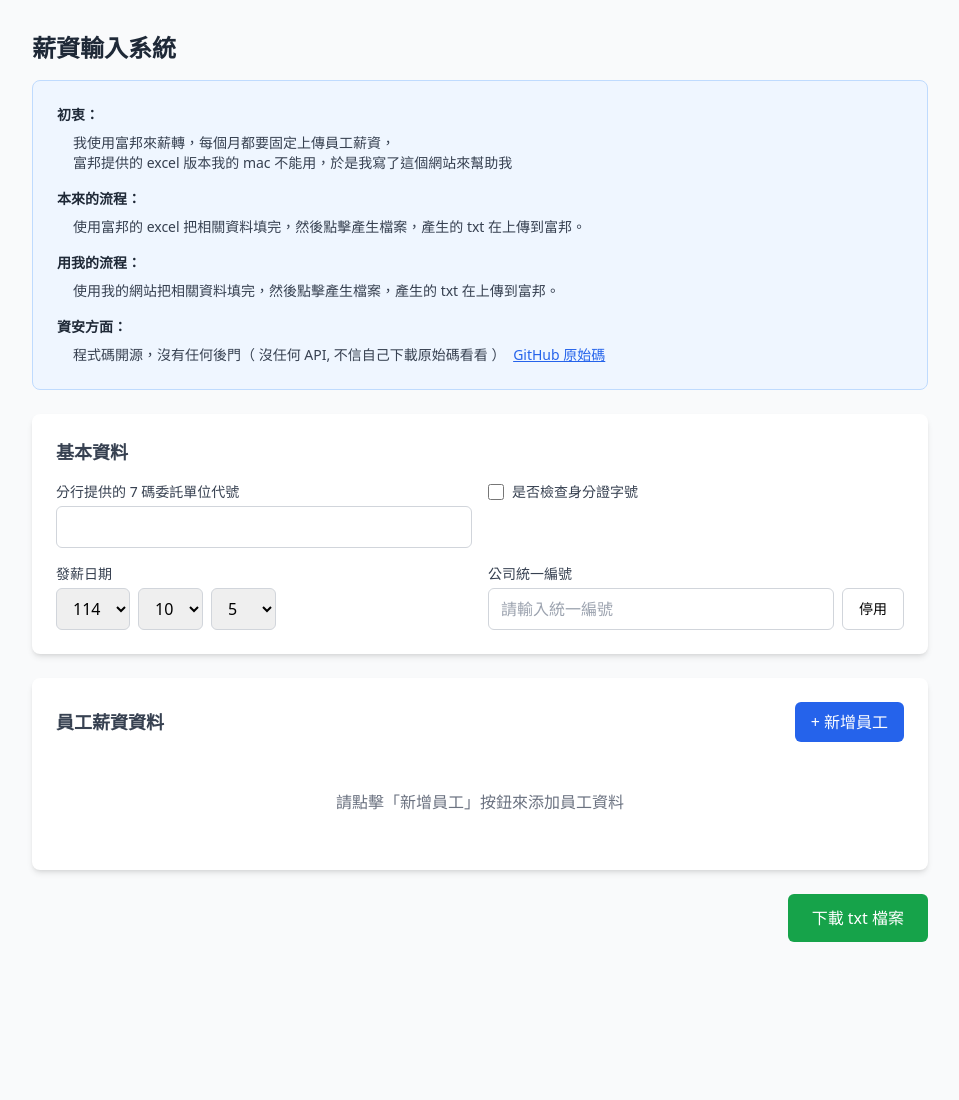
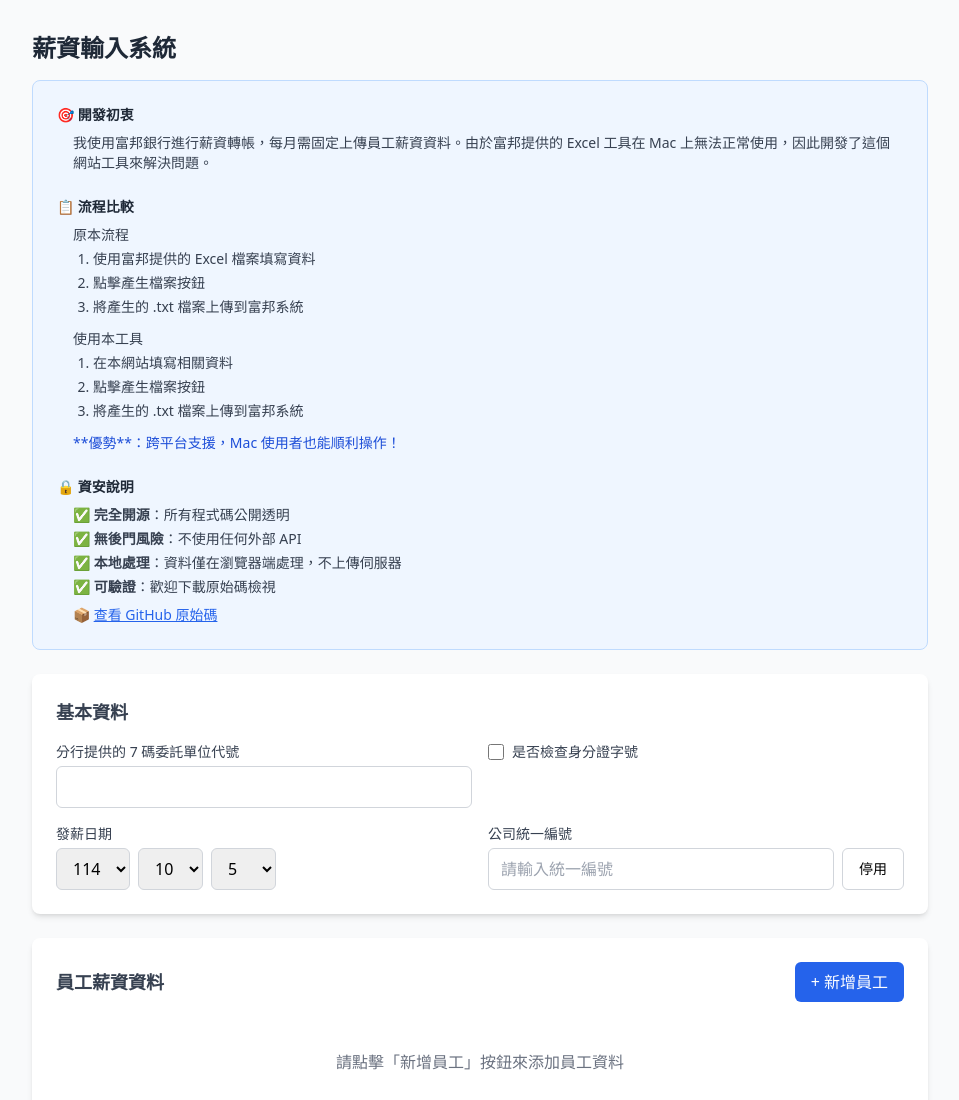
Before and after one commit to stephenchenorg/fubon.html, a plain HTML site: page salary-input.html in a window 1280 px wide. Shown: the top 1100 px of the page, without its empty margins (160-1119 px from the left). Before the commit the page ends 974 px from the top, so only its background shows below. Drawn offline with nearby package versions, Linux system fonts and the light colour scheme.

Commit message:
Fast push hahaaaaa

```diff
--- a/salary-input.html
+++ b/salary-input.html
@@ -12,26 +12,45 @@
     <h1 class="text-2xl font-bold mb-4 text-gray-800">薪資輸入系統</h1>
 
     <div class="bg-blue-50 border border-blue-200 rounded-lg p-6 mb-6">
-        <div class="space-y-4 text-sm text-gray-700">
+        <div class="space-y-6 text-sm text-gray-700">
             <div>
-                <h3 class="font-semibold text-gray-800 mb-2">初衷：</h3>
-                <p class="ml-4">我使用富邦來薪轉，每個月都要固定上傳員工薪資，<br>富邦提供的 excel 版本我的 mac 不能用，於是我寫了這個網站來幫助我</p>
+                <h3 class="font-semibold text-gray-800 mb-2">🎯 開發初衷</h3>
+                <p class="ml-4">我使用富邦銀行進行薪資轉帳，每月需固定上傳員工薪資資料。由於富邦提供的 Excel 工具在 Mac 上無法正常使用，因此開發了這個網站工具來解決問題。</p>
             </div>
 
             <div>
-                <h3 class="font-semibold text-gray-800 mb-2">本來的流程：</h3>
-                <p class="ml-4">使用富邦的 excel 把相關資料填完，然後點擊產生檔案，產生的 txt 在上傳到富邦。</p>
+                <h3 class="font-semibold text-gray-800 mb-2">📋 流程比較</h3>
+                <div class="ml-4 space-y-3">
+                    <div>
+                        <p class="font-medium text-gray-700">原本流程</p>
+                        <ol class="list-decimal ml-5 mt-1 space-y-1">
+                            <li>使用富邦提供的 Excel 檔案填寫資料</li>
+                            <li>點擊產生檔案按鈕</li>
+                            <li>將產生的 .txt 檔案上傳到富邦系統</li>
+                        </ol>
+                    </div>
+                    <div>
+                        <p class="font-medium text-gray-700">使用本工具</p>
+                        <ol class="list-decimal ml-5 mt-1 space-y-1">
+                            <li>在本網站填寫相關資料</li>
+                            <li>點擊產生檔案按鈕</li>
+                            <li>將產生的 .txt 檔案上傳到富邦系統</li>
+                        </ol>
+                    </div>
+                    <p class="font-medium text-blue-700 mt-2">**優勢**：跨平台支援，Mac 使用者也能順利操作！</p>
+                </div>
             </div>
 
             <div>
-                <h3 class="font-semibold text-gray-800 mb-2">用我的流程：</h3>
-                <p class="ml-4">使用我的網站把相關資料填完，然後點擊產生檔案，產生的 txt 在上傳到富邦。</p>
-            </div>
-
-            <div>
-                <h3 class="font-semibold text-gray-800 mb-2">資安方面：</h3>
-                <p class="ml-4">程式碼開源，沒有任何後門（ 沒任何 API, 不信自己下載原始碼看看 ）
-                    <a href="https://github.com/stephenchenorg/fubon.html" target="_blank" class="text-blue-600 hover:text-blue-800 underline ml-1">GitHub 原始碼</a>
+                <h3 class="font-semibold text-gray-800 mb-2">🔒 資安說明</h3>
+                <ul class="ml-4 space-y-1">
+                    <li>✅ <strong>完全開源</strong>：所有程式碼公開透明</li>
+                    <li>✅ <strong>無後門風險</strong>：不使用任何外部 API</li>
+                    <li>✅ <strong>本地處理</strong>：資料僅在瀏覽器端處理，不上傳伺服器</li>
+                    <li>✅ <strong>可驗證</strong>：歡迎下載原始碼檢視</li>
+                </ul>
+                <p class="ml-4 mt-2">
+                    📦 <a href="https://github.com/stephenchenorg/fubon.html" target="_blank" class="text-blue-600 hover:text-blue-800 underline">查看 GitHub 原始碼</a>
                 </p>
             </div>
         </div>
```
